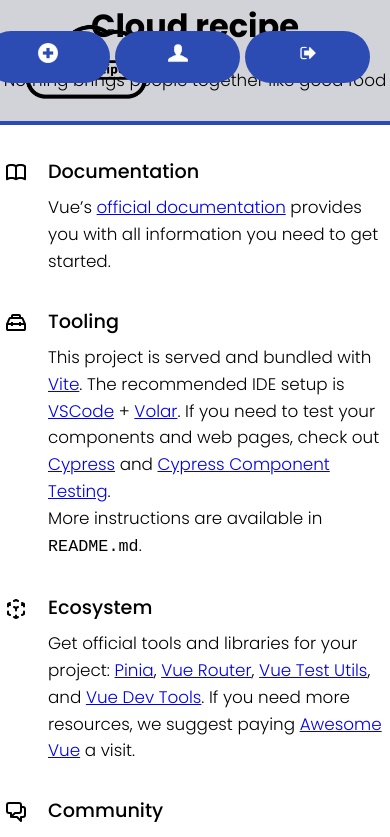
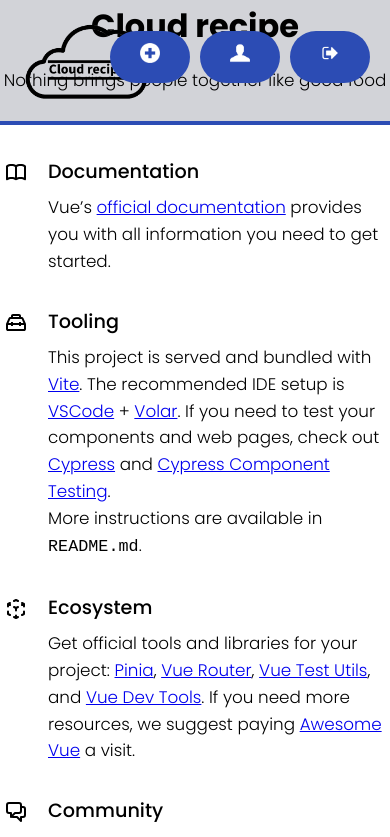
Before and after one commit to Mattijs-Pronk/RecipeAppS3, a Vue app in the folder userinterface/: page / in a window 390 px wide. Shown: the top 837 px of the page. Built offline with nearby package versions, Linux system fonts and the light colour scheme.

Commit message:
Header responsive

```diff
--- a/userinterface/src/assets/styles/header.css
+++ b/userinterface/src/assets/styles/header.css
@@ -7,11 +7,6 @@
         background: rgb(210, 211, 216);
         text-align: center;
         border-bottom: 4px solid var(--tenne-tawny);
-}
-
-.nav2{
-    background-color: var(--tenne-tawny);
-    border-bottom: 1px;
 }
 
 .title{
@@ -162,3 +157,26 @@
     position: center;
     width: 20px;
 }
+
+
+@media screen and (max-width: 1250px){
+  .login-btn{
+      width: 80px;
+      right: 20px;
+      margin-left: auto;
+      margin-right: auto;
+  }
+  .profile-btn{
+    width: 80px;
+    right: 110px;
+    margin-left: auto;
+    margin-right: auto;
+}
+.addrecipe-btn{
+  width: 80px;
+  right: 200px;
+  left: auto;
+  margin-left: auto;
+  margin-right: auto;
+}
+}
```
